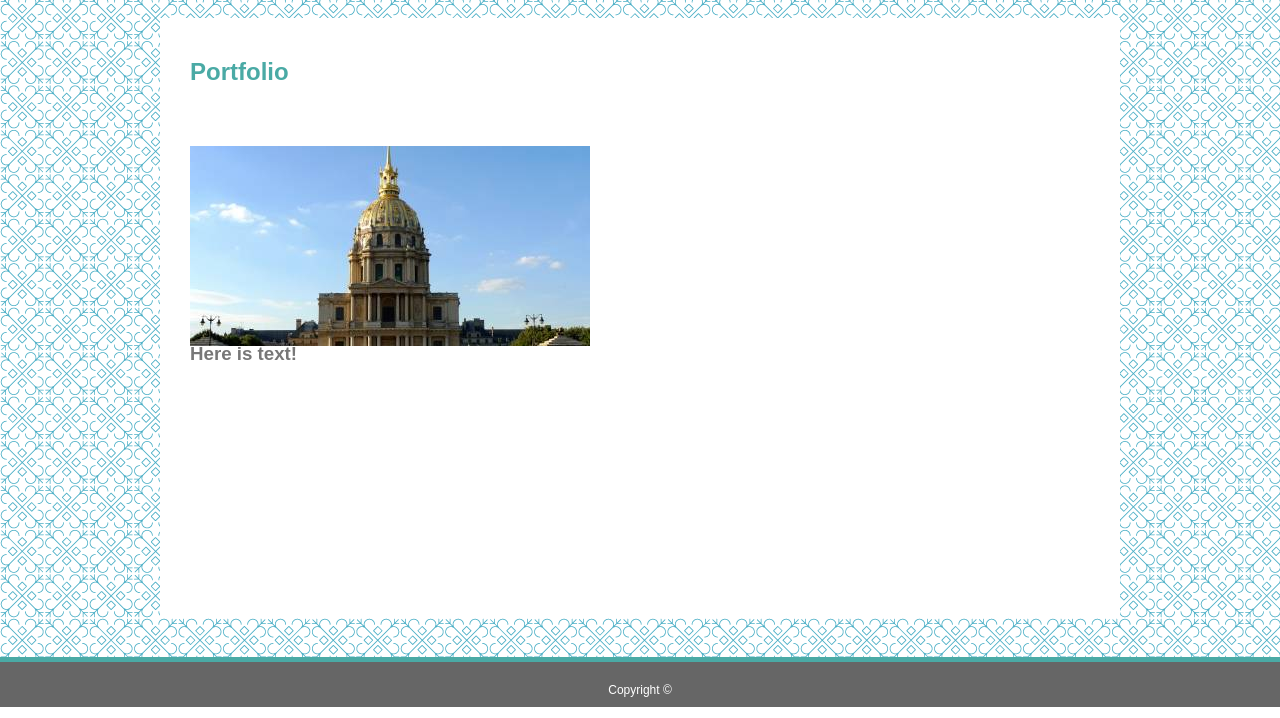
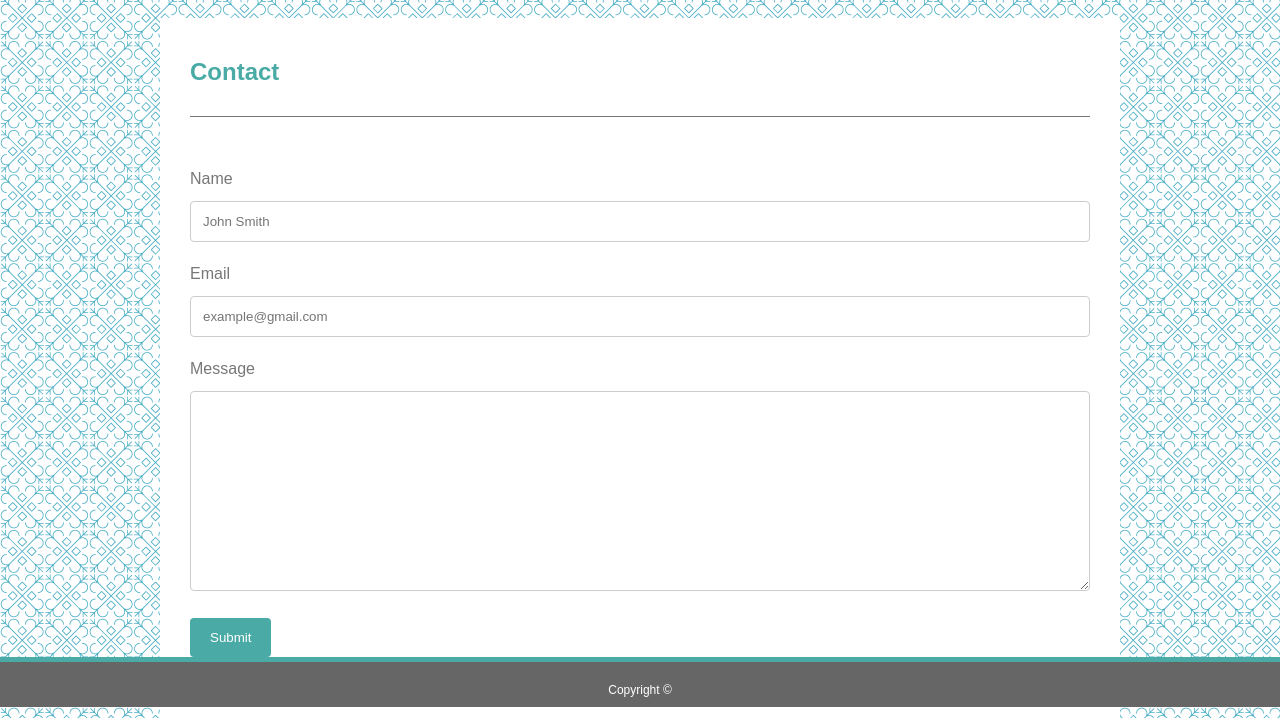
Before and after one commit to jbribiesca/Basic-Portfolio, a plain HTML site: page contact.html in a window 1280 px wide. Shown: the part 93-811 px from the top of the page. Drawn offline with Linux system fonts and the light colour scheme.

Commit message:
finished product v1

```diff
--- a/assets/css/style.css
+++ b/assets/css/style.css
@@ -49,13 +49,21 @@ p {
 }
 .image {
     position: relative;
+    float: left;
+    padding-right: 35px;
+
 }
 h3 {
     position: absolute;
-    top: 200px;
+    bottom: 15px;
+    text-align: center;
+    background-color: #4aaaa5;
+    color: white;
     left: 0;
+    width: 270px;
+    font-family: 'Arial', 'Helvetica Neue', Helvetica, sans-serif;
 }
-img {
+.profilepic {
     float: left;
     padding: 30px 30px 0 0;
 }
@@ -66,10 +74,28 @@ section {
     width: 960px;
     background-color: white;
     margin: 0px auto;
-    height: 600px;
+    height: 700px;
     padding-left: 30px;
     padding-right: 30px;
 }
+input[type=text], select, textarea {
+    width: 100%;
+    padding: 12px;
+    border: 1px solid #ccc;
+    border-radius: 4px;
+    box-sizing: border-box;
+    margin-top: 6px;
+    margin-bottom: 16px;
+    resize: vertical;
+}
+input[type=submit] {
+    background-color: #4aaaa5;
+    color: white;
+    padding: 12px 20px;
+    border: none;
+    border-radius: 4px;
+    cursor: pointer;
+  }
 .clearfix {
     overflow: auto;
     clear: both;
@@ -79,7 +105,7 @@ footer {
     font-size: 12px;
     color: white;
     text-align: center;
-    position: absolute;
+    position: fixed;
     bottom: 0;
     background-color: #666666;
     height: 50px;
--- a/contact.html
+++ b/contact.html
@@ -26,13 +26,22 @@
    </div>
 
    <section>
-       <h2>Portfolio</h2>
+       <h2>Contact</h2>
 
-      <div class="image">
+      <p></p>
 
-        <img src="assets/images/200-2.jpeg" alt="portfolio"/>
-        <h3>Here is text!</h3>
+      <div>
+          <form>
+              <label for="name">Name</label><br>
+              <input type="text" id="name" name="fullname" placeholder="John Smith"><br>
+              <label for="email">Email</label><br>
+              <input type="text" id="email" name="emailaddress" placeholder="example@gmail.com"><br>
+              <label for="message">Message</label><br>
+              <textarea id="message" name="message" placeholder="" style="height:200px"></textarea>
 
+              <input type="submit" value="Submit">
+
+            </form>
       </div>
 
     </section>
```
Also changed, not shown: index.html (+1 -1 lines), portfolio.html (+32 -4 lines).
